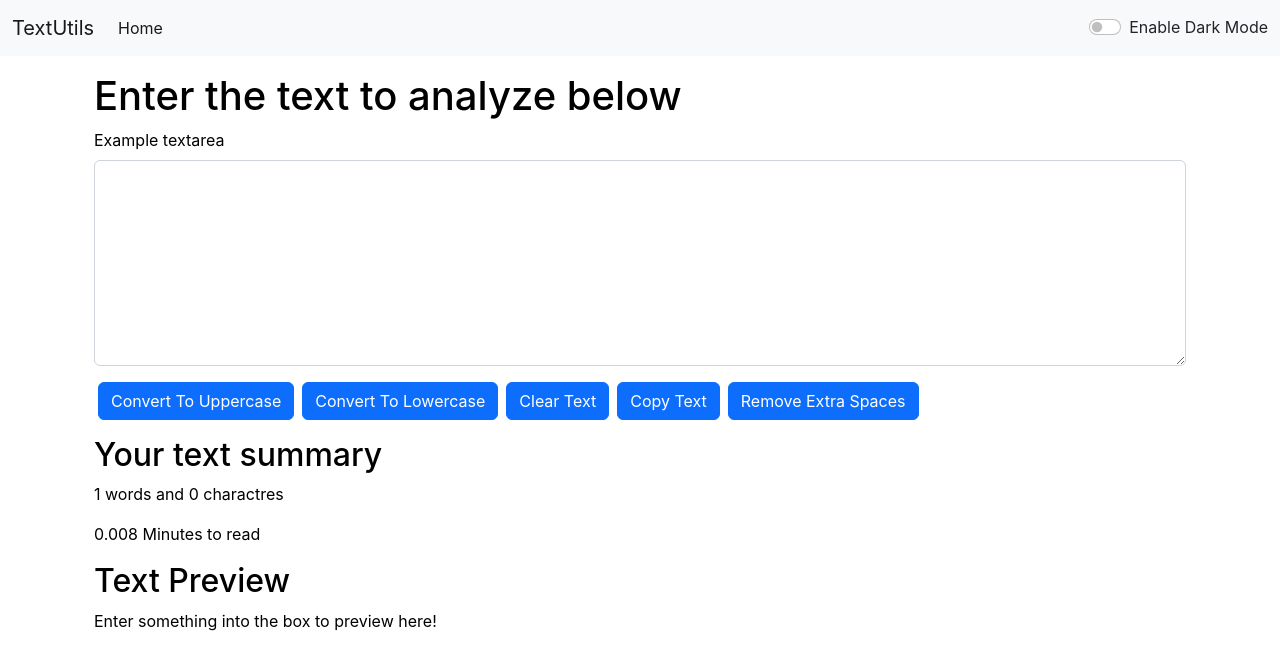
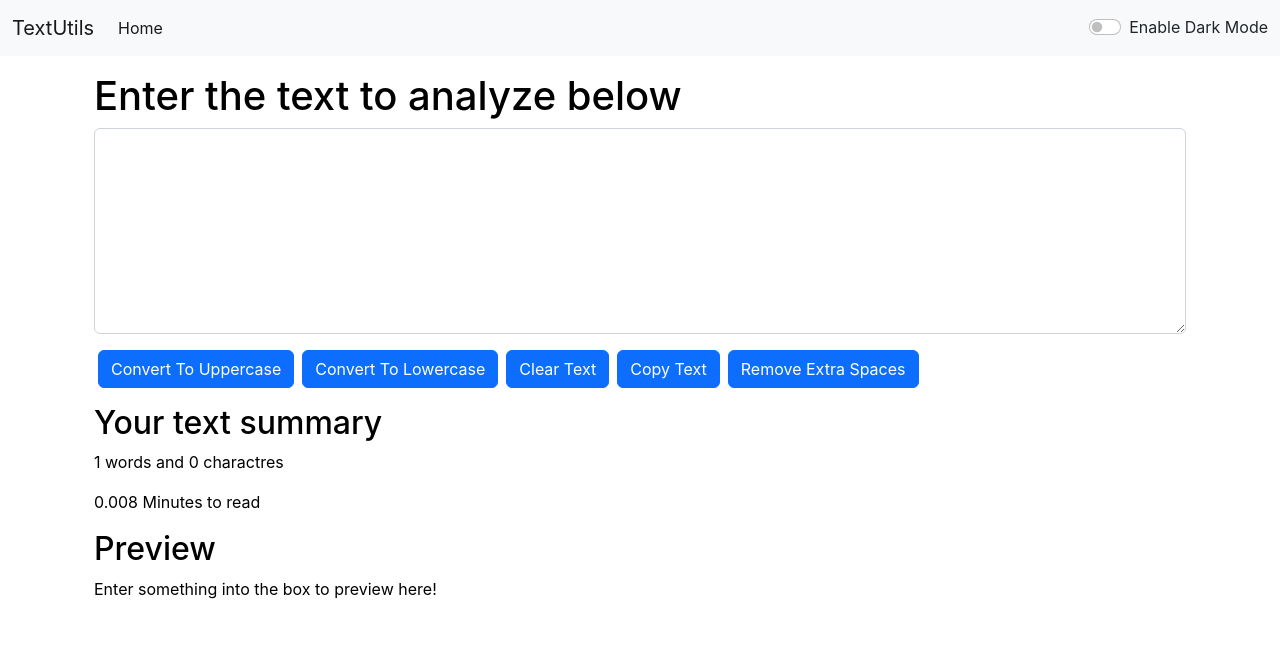
Before and after one commit to parmar-sagar/Text-Utilizer-React, a React (Create React App) app: page / in a window 1280 px wide. Shown: the top 670 px of the page. Built offline with nearby package versions, Linux system fonts and the light colour scheme.

Commit message:
Remove lable

```diff
--- a/src/components/TextForm.js
+++ b/src/components/TextForm.js
@@ -47,7 +47,6 @@ export default function TextForm(props) {
             <div className="container" style={{ color: props.mode === 'light' ? 'black' : 'white' }}>
                 <h1 >{props.heading}</h1>
                 <div className="mb-3">
-                    <label htmlFor="myBox" className="form-label">Example textarea</label>
                     <textarea className="form-control" id="myBox" style={{ backgroundColor: props.mode === 'light' ? 'white' : 'gray' }} value={text} onChange={handleUpChange} rows="8"></textarea>
                 </div>
                 <button className="btn btn-primary mx-1" onClick={handleUpClick}>Convert To Uppercase</button>
@@ -60,7 +59,7 @@ export default function TextForm(props) {
                 <h2>Your text summary</h2>
                 <p>{text.split(" ").length} words and {text.length} charactres</p>
                 <p>{0.008 * text.split(" ").length} Minutes to read</p>
-                <h2>Text Preview</h2>
+                <h2>Preview</h2>
                 <p>{text.length > 0 ? text : 'Enter something into the box to preview here!'}</p>
             </div>
         </>
```
